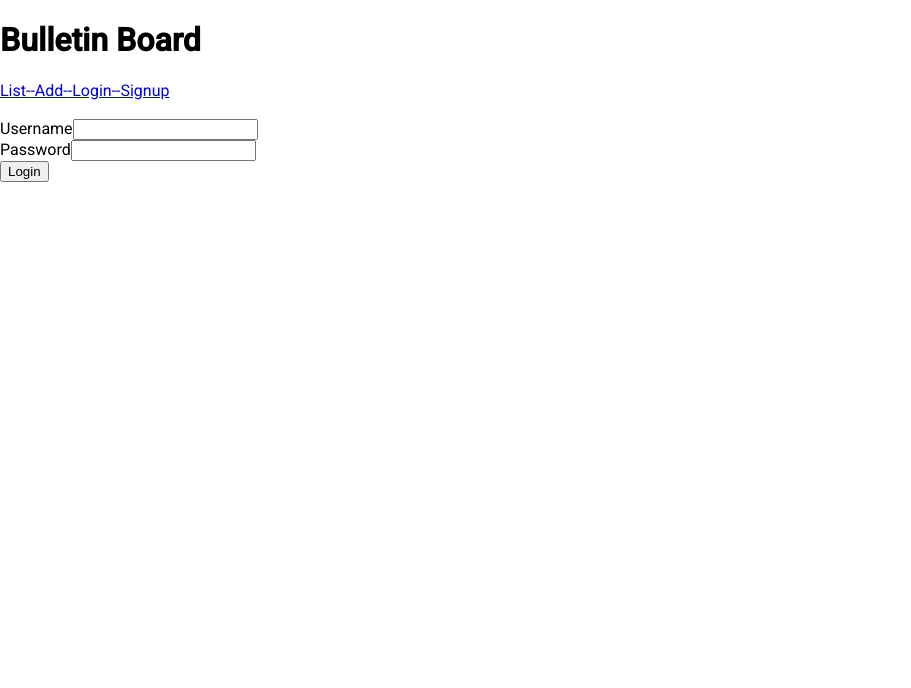
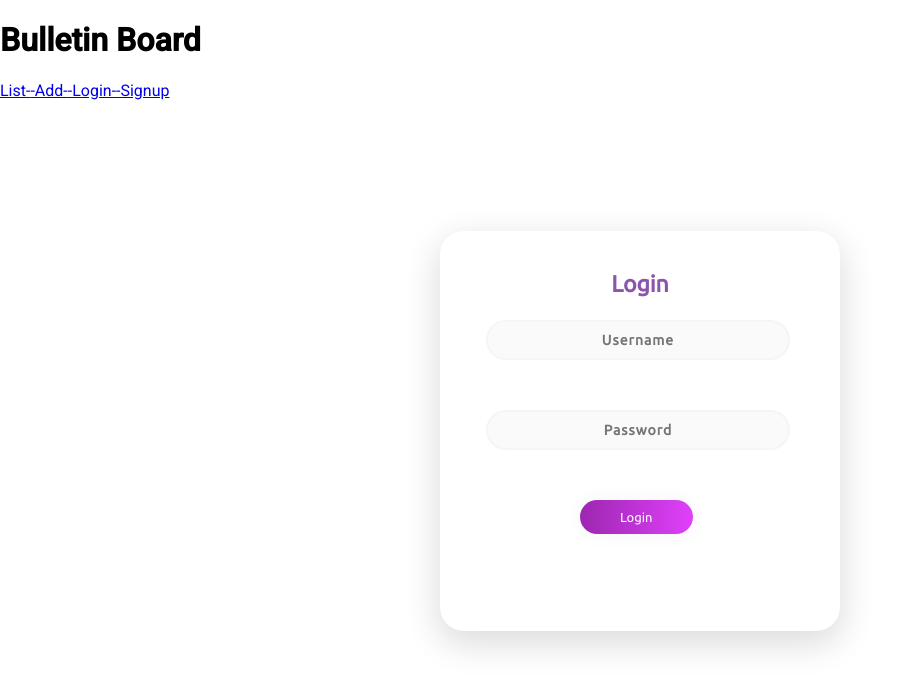
Before and after one commit to EwanJames69/APDS7311_POE, an Angular app: page /login in a window 1280 px wide. Shown: the top 688 px of the page, without its empty margins (0-911 px from the left). Built offline with nearby package versions, Linux system fonts and the light colour scheme.

Commit message:
Added some designs on the login page

```diff
--- a/src/app/app.component.css
+++ b/src/app/app.component.css
@@ -0,0 +1,3 @@
+body {
+    background-color: #F5F5F5;
+  }
--- a/src/app/app.component.html
+++ b/src/app/app.component.html
@@ -1,9 +1,3 @@
-<!--
-<app-post-create></app-post-create>
-<hr>
-<app-post-display></app-post-display>
--->
-
 <main>
     <div>
         <h1>Bulletin Board</h1>
--- a/src/app/app.module.ts
+++ b/src/app/app.module.ts
@@ -3,7 +3,7 @@
 import { HttpClientModule } from '@angular/common/http';
 import { AppComponent } from './app.component';
 import { AppRoutingModule } from './app-routing.module';
-import { ReactiveFormsModule } from '@angular/forms';
+import { ReactiveFormsModule, FormsModule } from '@angular/forms';
 
 // Importing the components
 import { ErrorComponent } from './error/error.component';
@@ -25,6 +25,7 @@
   ],
   imports: [
     BrowserModule,
+    FormsModule,
     HttpClientModule,
     AppRoutingModule,
     ReactiveFormsModule,
--- a/src/app/login/login.component.css
+++ b/src/app/login/login.component.css
@@ -0,0 +1,69 @@
+.main {
+    background-color: #FFFFFF;
+    width: 400px;
+    height: 400px;
+    margin: 7em auto;
+    border-radius: 1.5em;
+    box-shadow: 0px 11px 35px 2px rgba(0, 0, 0, 0.14);
+  }
+
+  .sign {
+    padding-top: 40px;
+    color: #8C55AA;
+    font-family: 'Ubuntu', sans-serif;
+    font-weight: bold;
+    font-size: 23px;
+  }
+
+  .un, .pass {
+    width: 76%;
+    color: rgb(38, 50, 56);
+    font-weight: 700;
+    font-size: 14px;
+    letter-spacing: 1px;
+    background: rgba(136, 126, 126, 0.04);
+    padding: 10px 20px;
+    border: none;
+    border-radius: 20px;
+    outline: none;
+    box-sizing: border-box;
+    border: 2px solid rgba(0, 0, 0, 0.02);
+    margin-bottom: 50px;
+    margin-left: 46px;
+    text-align: center;
+    font-family: 'Ubuntu', sans-serif;
+  }
+
+  .un:focus, .pass:focus {
+    border: 2px solid rgba(0, 0, 0, 0.18) !important;
+  }
+
+  .submit {
+    cursor: pointer;
+    border-radius: 5em;
+    color: #fff;
+    background: linear-gradient(to right, #9C27B0, #E040FB);
+    border: 0;
+    padding-left: 40px;
+    padding-right: 40px;
+    padding-bottom: 10px;
+    padding-top: 10px;
+    font-family: 'Ubuntu', sans-serif;
+    margin-left: 35%;
+    font-size: 13px;
+    box-shadow: 0 0 20px 1px rgba(0, 0, 0, 0.04);
+  }
+
+  .forgot, a {
+    text-shadow: 0px 0px 3px rgba(117, 117, 117, 0.12);
+    color: #E1BEE7;
+    padding-top: 15px;
+  }
+
+  .error-message {
+    text-align: center;
+    color: red;
+    font-weight: bold;
+    font-size: 14px;
+    margin-bottom: 10px;
+  }
--- a/src/app/login/login.component.html
+++ b/src/app/login/login.component.html
@@ -1,18 +1,29 @@
-<!-- login.component.html -->
-<form (submit)="onSubmit($event)">
+<div class="main">
+
+  <p class="sign" align="center">Login</p>
+  <form (submit)="onSubmit($event)">
     <div class="form-group">
-      <label for="username">Username</label>
-      <input type="text" id="username" class="form-control" [formControl]="username" required>
+      <input type="text" id="username" align="center" placeholder="Username" class="un" [formControl]="username" required>
     </div>
 
     <div class="form-group">
-      <label for="password">Password</label>
-      <input type="password" id="password" class="form-control" [formControl]="password" required>
+      <input type="password" id="password" align="center" placeholder="Password" class="pass" [formControl]="password" required>
     </div>
 
-    <!-- Displaying an error message if there is an error -->
-    <div *ngIf="hasError" class="alert alert-danger">{{ errorMessage }}</div>
+    <div *ngIf="hasError" align="center" class="error-message">{{ errorMessage }}</div>
 
-    <!-- Submit button to trigger the onSubmit method -->
-    <button type="submit" class="btn btn-primary">Login</button>
+    <button type="submit" class="submit">Login</button>
   </form>
+</div>
+
+<!--
+<div class="main">
+  <p class="sign" align="center">Sign in</p>
+  <form class="form1" (submit)="onSubmit($event)">
+    <input class="un" type="text" align="center" placeholder="Username" [(ngModel)]="username" name="username" required>
+    <input class="pass" type="password" align="center" placeholder="Password" [(ngModel)]="password" name="password" required>
+    <button type="submit" class="submit">Sign in</button>
+    <p class="forgot" align="center"><a href="#">Forgot Password?</a></p>
+  </form>
+</div>
+-->
--- a/src/index.html
+++ b/src/index.html
@@ -9,6 +9,7 @@
   <link rel="preconnect" href="https://fonts.gstatic.com">
   <link href="https://fonts.googleapis.com/css2?family=Roboto:wght@300;400;500&display=swap" rel="stylesheet">
   <link href="https://fonts.googleapis.com/icon?family=Material+Icons" rel="stylesheet">
+  <link href="https://fonts.googleapis.com/css?family=Ubuntu" rel="stylesheet">
 </head>
 <body>
   <app-root></app-root>
```
